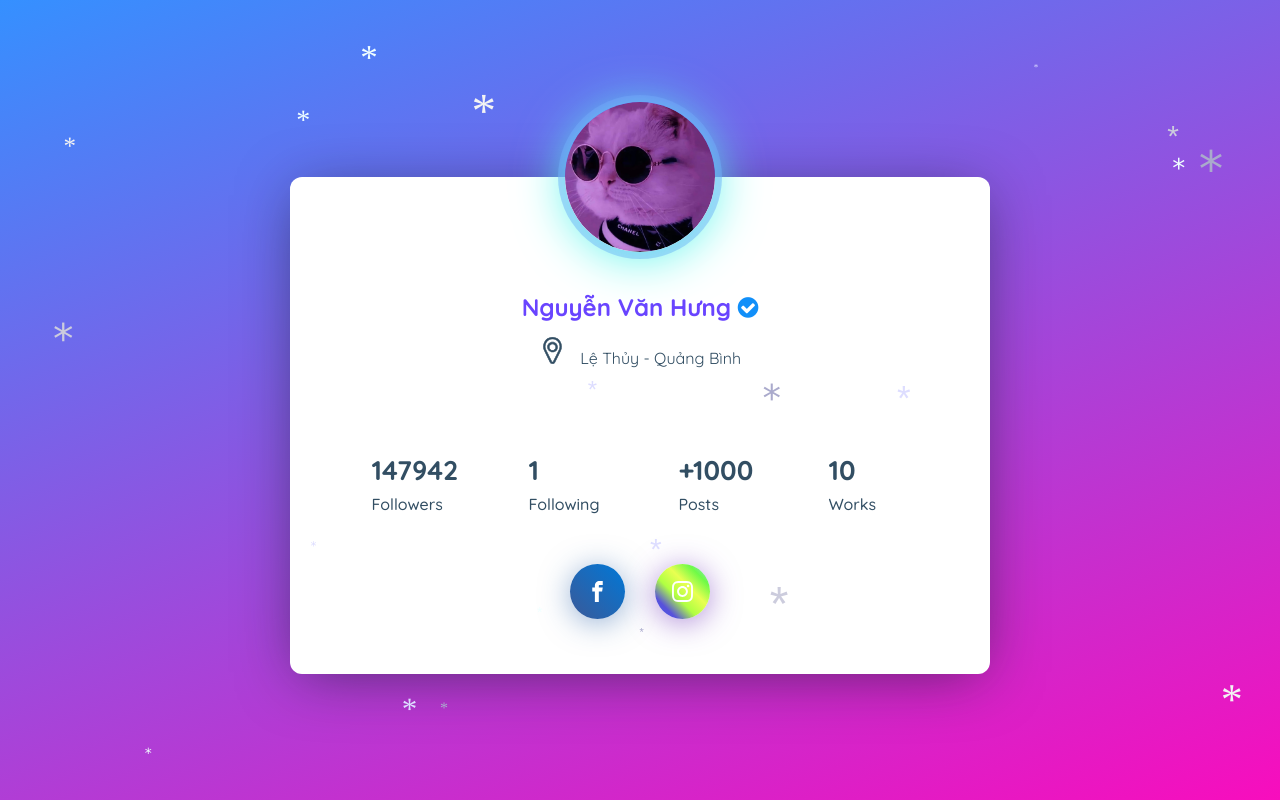
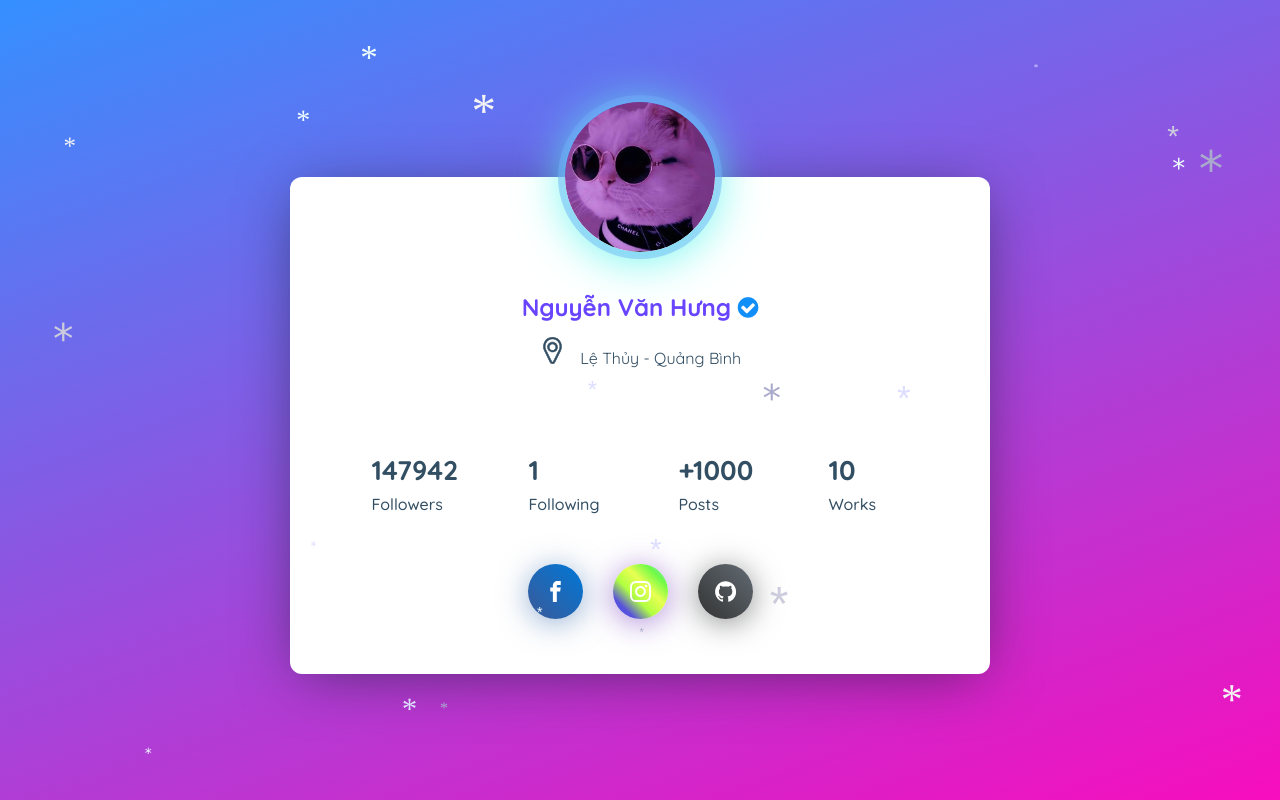
Before and after one commit to ngvanhungcode/ngvanhung.github.io, a plain HTML site: page index.html in a window 1280 px wide. Drawn offline with nearby package versions, Linux system fonts and the light colour scheme; files that its build step writes are made by us from their sources.

Commit message:
Update index.html

```diff
--- a/index.html
+++ b/index.html
@@ -62,6 +62,11 @@
 <a class='profile-card-social__item instagram' href='https://www.instagram.com/vhkcht/' target='_blank'>
 <span class='icon-font'>
 <svg class='icon'><use xlink:href='#icon-instagram'></use></svg>
+</span>
+</a>
+<a class='profile-card-social__item github' href='htpps://github.com/ngvanhungcode/' target='_blank'>
+<span class='icon-font'>
+<svg class='icon'><use xlink:href='#icon-github'></use></svg>
 </span>
 </a>
 </div>
```
